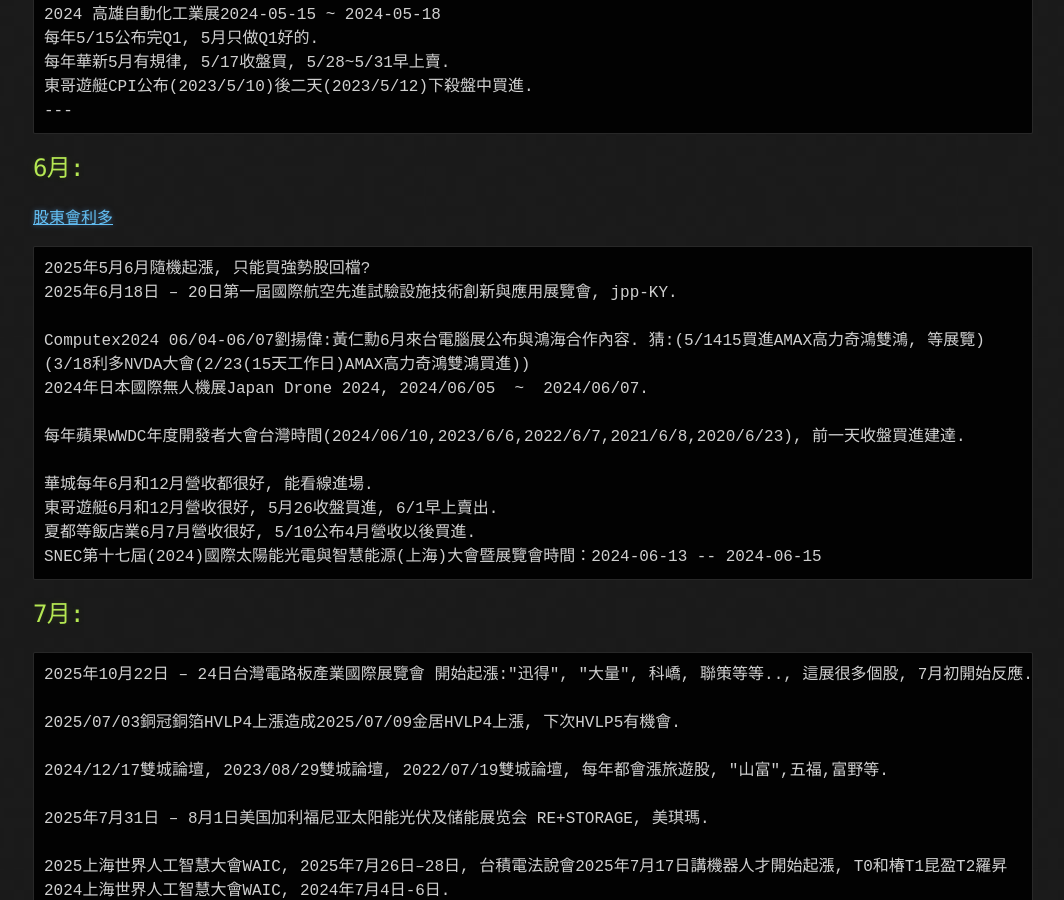
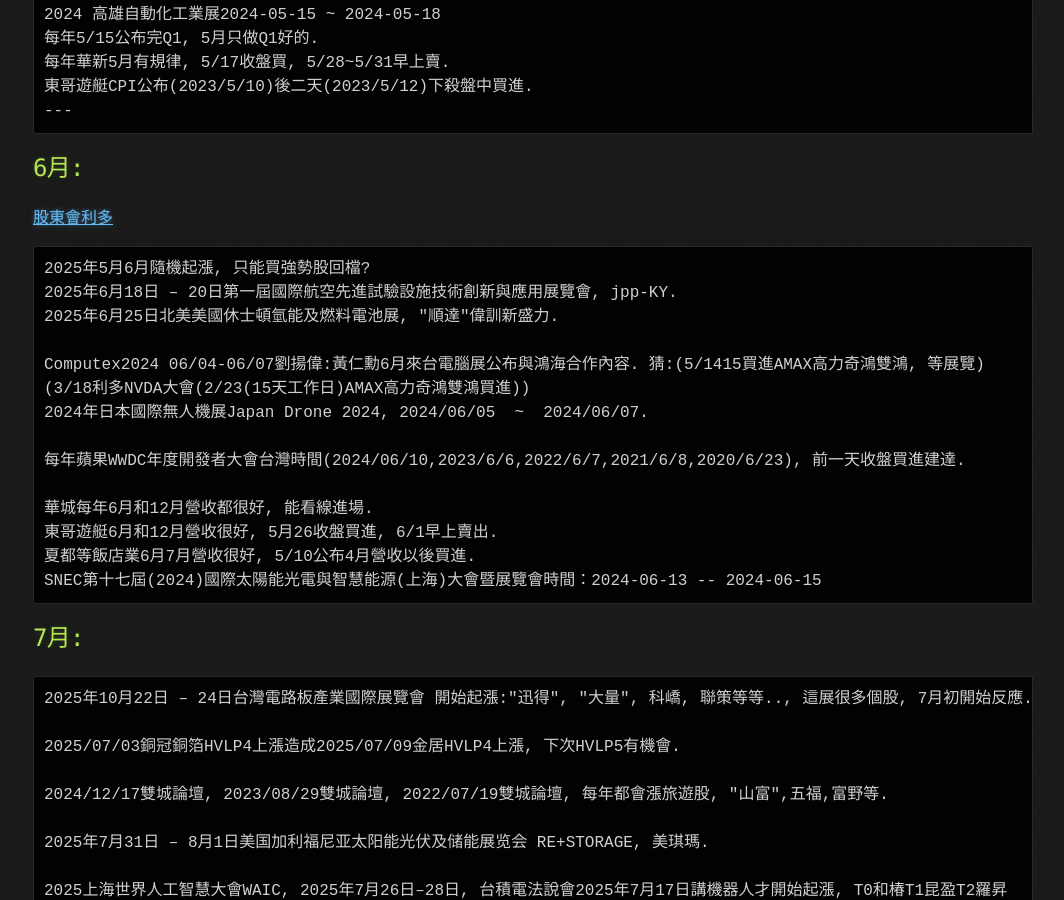
Before and after one commit to lepg5487/Stock_God, a Jekyll site: the page built from experience.md, in a window 1280 px wide and 900 px high, scrolled down 6579 px. Shown: the whole window, without its empty margins (107-1171 px from the left). Built offline with Jekyll 4.4.1, drawn with Linux system fonts in a browser that asks for light colours; our own code applies the rules of GitHub Pages for plain Markdown files.

Commit message:
Update experience.md

````diff
--- a/experience.md
+++ b/experience.md
@@ -269,6 +269,7 @@
 ```
 2025年5月6月隨機起漲, 只能買強勢股回檔?
 2025年6月18日 – 20日第一屆國際航空先進試驗設施技術創新與應用展覽會, jpp-KY.
+2025年6月25日北美美國休士頓氫能及燃料電池展, "順達"偉訓新盛力.
 
 Computex2024 06/04-06/07劉揚偉:黃仁勳6月來台電腦展公布與鴻海合作內容. 猜:(5/1415買進AMAX高力奇鴻雙鴻, 等展覽)
 (3/18利多NVDA大會(2/23(15天工作日)AMAX高力奇鴻雙鴻買進))
````
